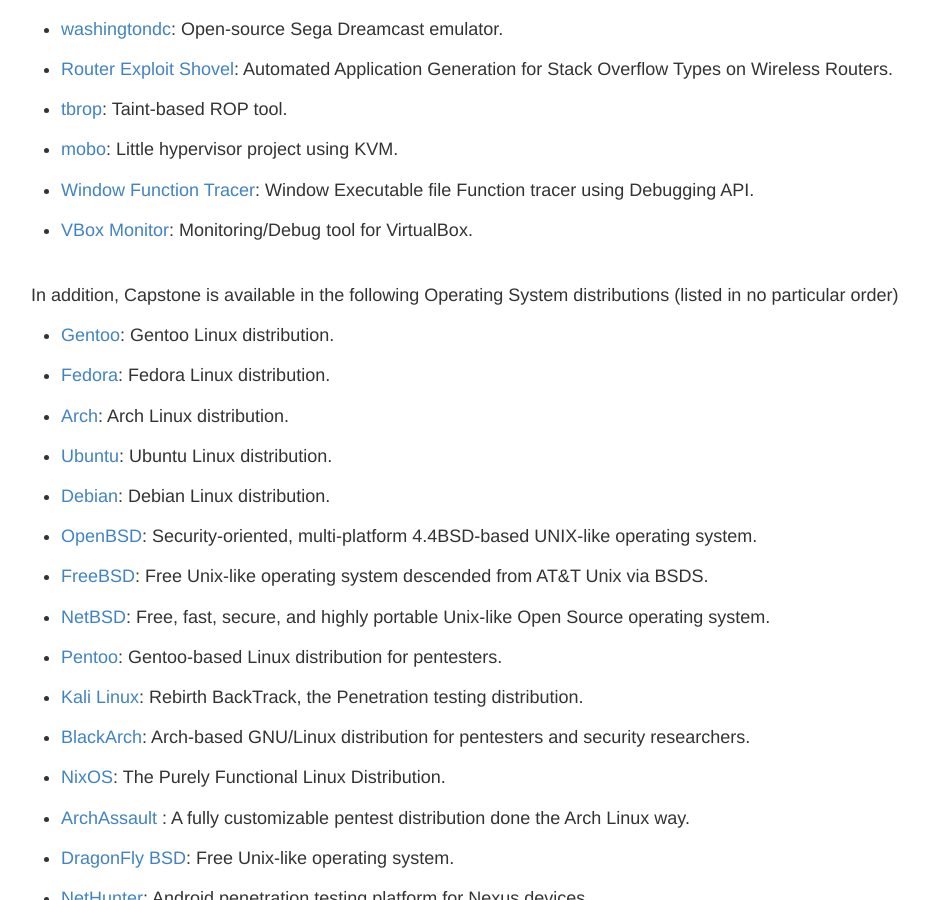
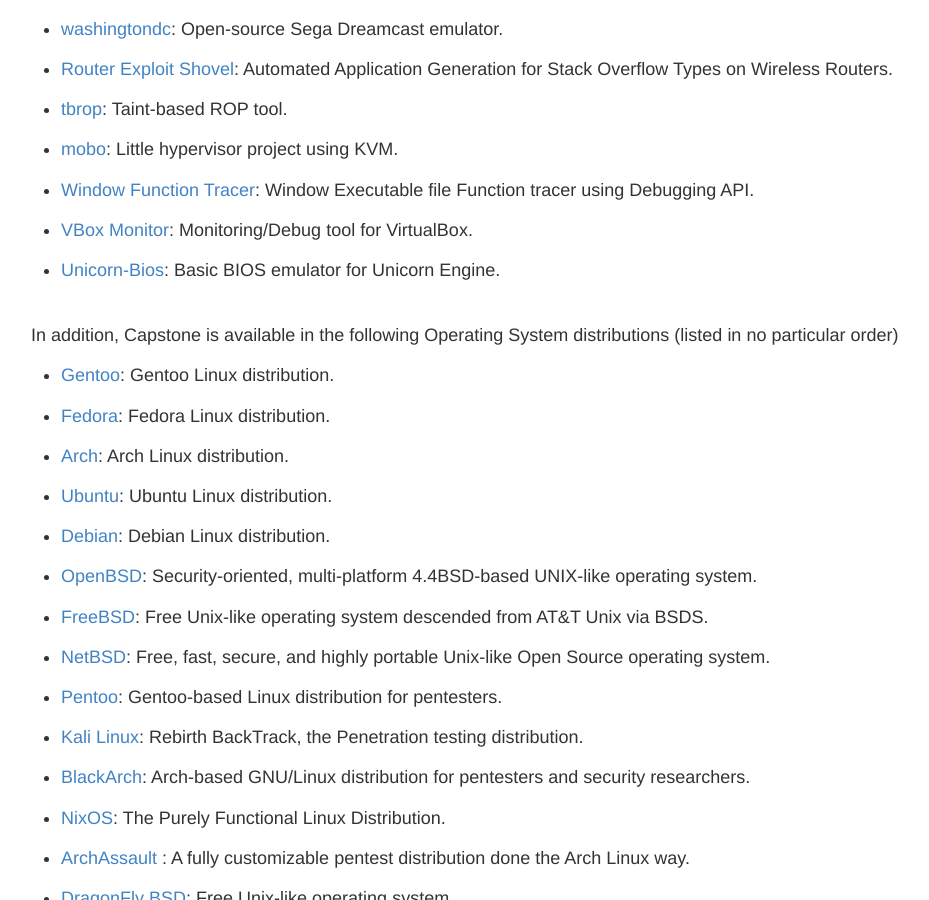
Before and after one commit to capstone-engine/capstone-engine.github.io, a Jekyll site: the page built from showcase.md, in a window 1280 px wide and 900 px high, scrolled down 19698 px. Shown: the whole window, without its empty margins (169-1098 px from the left). Built offline with Jekyll 4.4.1, drawn with Linux system fonts in a browser that asks for light colours; some of the changed lines change nothing that is shown.

Commit message:
showcase

```diff
--- a/showcase.md
+++ b/showcase.md
@@ -5,7 +5,7 @@
 
 ## Showcase
 
-In our knowledge, Capstone has been used by **473** following products (listed in no particular order).
+In our knowledge, Capstone has been used by **474** following products (listed in no particular order).
 
 - [Skorpio](http://groundx.io/docs/Opcde2018-skorpio.pdf): Cross-platform-architecture Dynamic Instrumentation Framework.
 
@@ -951,6 +951,8 @@
 
 - [VBox Monitor](https://github.com/macmade/vbox-monitor): Monitoring/Debug tool for VirtualBox.
 
+- [Unicorn-Bios](https://github.com/macmade/unicorn-bios): Basic BIOS emulator for Unicorn Engine.
+
 
 <br>
 In addition, Capstone is available in the following Operating System distributions (listed in no particular order)
```
